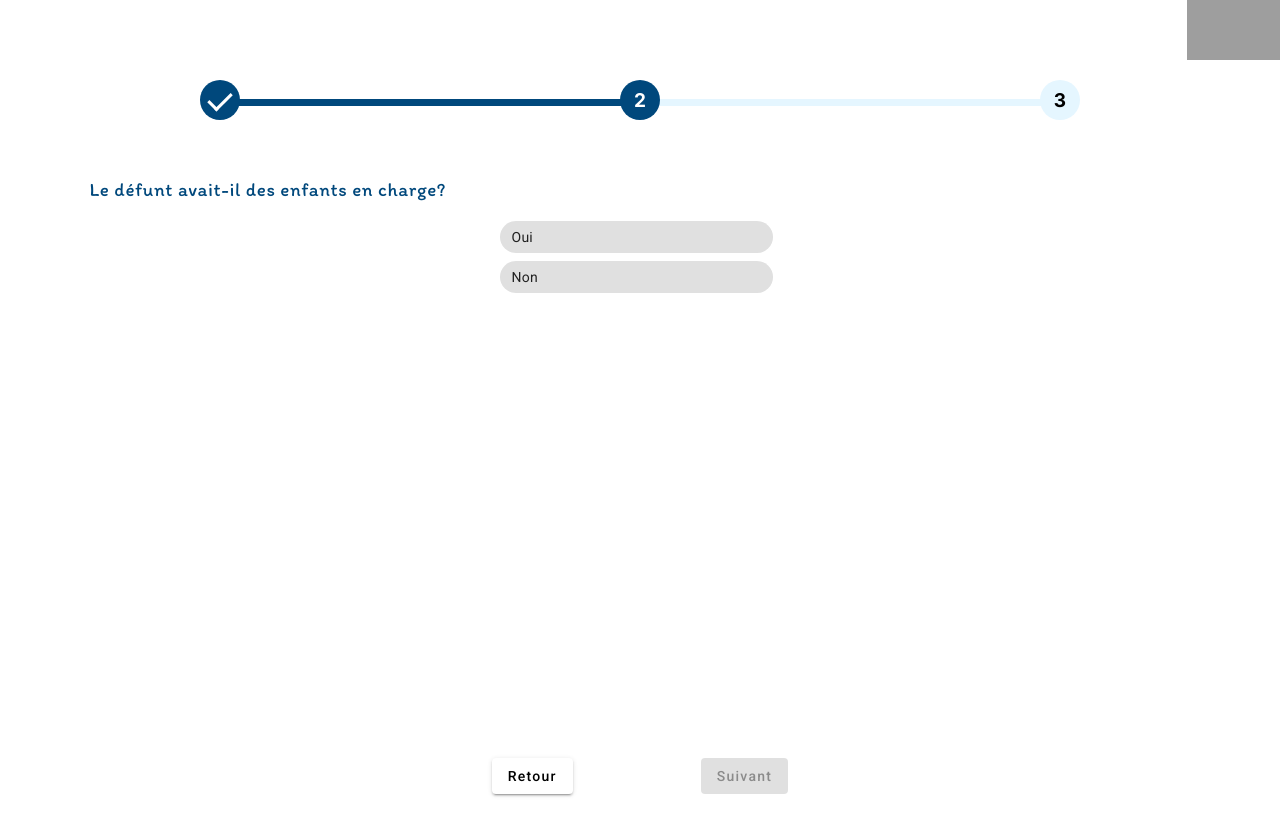
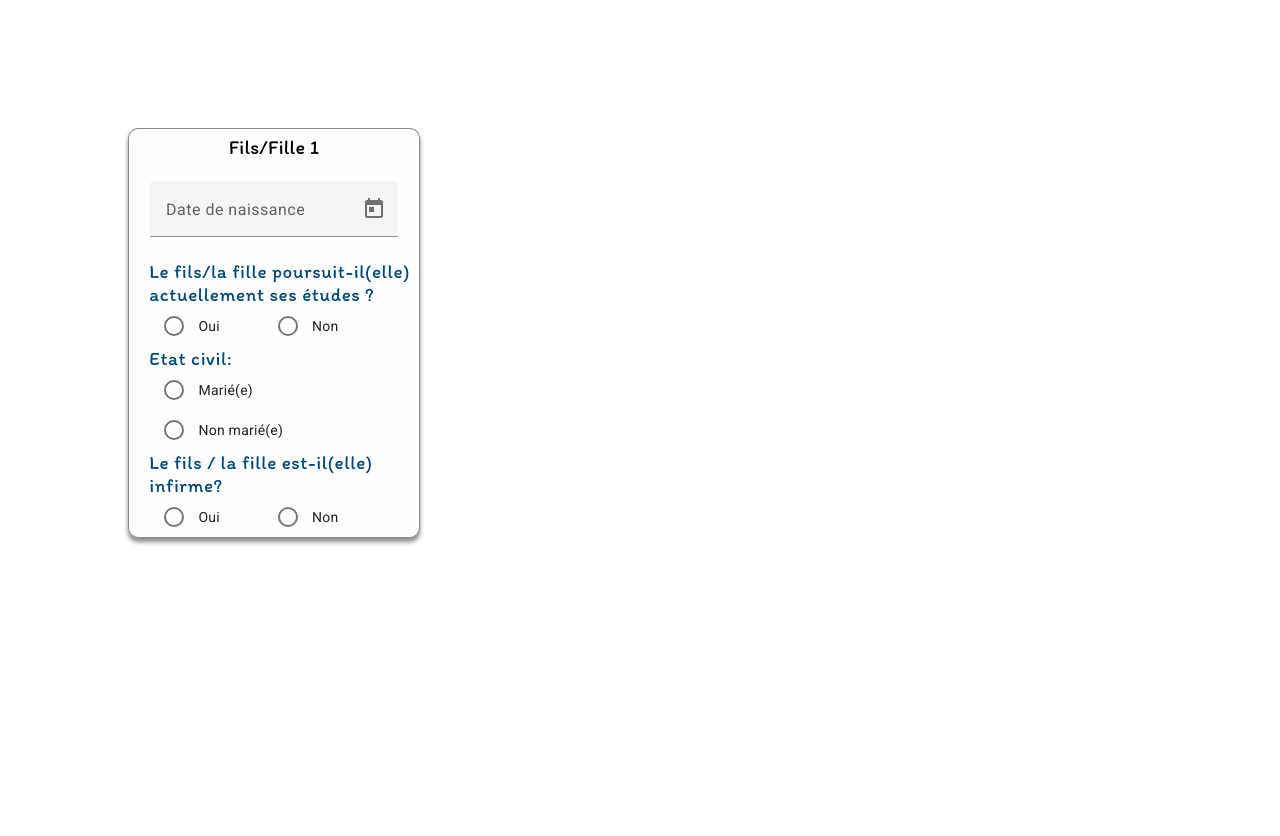
Before and after one commit to ouahlineomaima/cmr-frontend, an Angular app: page /choix-simulation in a window 1280 px wide. Shown: the top 836 px of the page. Before the commit the page ends 800 px from the top, so only its background shows below. Built offline with nearby package versions, Linux system fonts and the light colour scheme; grey boxes are pictures that could not be loaded.

Commit message:
Fixing the general layout of the child component

```diff
--- a/src/app/app.component.html
+++ b/src/app/app.component.html
@@ -5,5 +5,6 @@
   <!-- <app-timeline [classNames]="classNamesForTimeline"></app-timeline> -->
   <!-- <app-resultat></app-resultat> -->
   <!-- <app-choix-simulation></app-choix-simulation> -->
-  <app-simulation-en-ligne></app-simulation-en-ligne>
+  <!-- <app-simulation-en-ligne></app-simulation-en-ligne> -->
+  <app-enfant></app-enfant>
 </div>
--- a/src/app/components/enfant/enfant.component.css
+++ b/src/app/components/enfant/enfant.component.css
@@ -0,0 +1,56 @@
+@import url('https://fonts.googleapis.com/css2?family=Itim&display=swap');
+@import url('https://fonts.googleapis.com/css2?family=Inter:wght@100;200;300;400;500;600;700;800;900&family=Itim&display=swap');
+@import "~@angular/material/prebuilt-themes/indigo-pink.css";
+.main-container {
+    display: flex;
+    flex-direction: column;
+    align-items: center;
+    width: 18.125rem;
+    flex-shrink: 0;
+    border-radius: 0.625rem;
+    border: 1px solid rgba(0, 0, 0, 0.46);
+    background: rgba(252, 252, 252, 0.45);
+    box-shadow: 0px 4px 4px 0px rgba(0, 0, 0, 0.25), 0px 4px 4px 0px rgba(0, 0, 0, 0.25);
+    margin: 10%;
+}
+
+.title {
+    color: #000;
+    text-align: center;
+    font-family: Itim;
+    font-size: 1.25rem;
+    font-style: normal;
+    font-weight: 400;
+    line-height: normal;
+    padding: 2%;
+}
+.qst {
+    margin-top: 0.08rem;
+    align-self: flex-start;
+    margin-left: 7%;
+    color: #00487C;
+    font-family: Itim;
+    font-size: 1.1875rem;
+    font-style: normal;
+    font-weight: 400;
+    line-height: normal;
+}
+
+.radio-button{
+    align-self: flex-start;
+    margin-left: 0.5%;
+    margin-top: -1rem;
+}
+.option{
+    padding: 1.5rem;
+}
+.condition{
+    display: flex;
+    flex-direction: column;
+    justify-content: left;
+    align-self: flex-start;
+}
+.select{
+    margin-left: 7%;
+
+}
--- a/src/app/components/enfant/enfant.component.html
+++ b/src/app/components/enfant/enfant.component.html
@@ -1 +1,42 @@
-<p>enfant works!</p>
+<div class="main-container">
+    <h3 class="title">Fils/Fille {{this.sharedVariablesService.childOrder}}</h3>
+    <mat-form-field>
+        <mat-label>Date de naissance</mat-label>
+        <input matInput [matDatepicker]="picker" [(ngModel)]="selectedDateOfBirth">
+        <mat-datepicker-toggle matIconSuffix [for]="picker"></mat-datepicker-toggle>
+        <mat-datepicker #picker></mat-datepicker>
+    </mat-form-field>
+    <h4 class="qst">Le fils/la fille poursuit-il(elle) actuellement ses études ?</h4>
+    <mat-radio-group class='radio-button' aria-label="Select an option" [(ngModel)]="selectedIsCurrentlyStudying" color="primary">
+        <mat-radio-button class="option" value=true>Oui</mat-radio-button>
+        <mat-radio-button class="option" value=false>Non</mat-radio-button>
+    </mat-radio-group>
+    <h4 class="qst">Etat civil:</h4>
+    <mat-radio-group class='radio-button' aria-label="Select an option" [(ngModel)]="selectedMarialStatus" color="primary">
+        <mat-radio-button class="option" value="marié">Marié(e)</mat-radio-button>
+        <mat-radio-button class="option" value="non marié">Non marié(e)</mat-radio-button>
+    </mat-radio-group>
+    <h4 class="qst">Le fils / la fille est-il(elle) infirme?</h4>
+    <mat-radio-group class='radio-button' aria-label="Select an option" [(ngModel)]="selectedIsInfirm" color="primary">
+        <mat-radio-button class="option" value=true>Oui</mat-radio-button>
+        <mat-radio-button class="option" value=false>Non</mat-radio-button>
+    </mat-radio-group>
+    <div *ngIf="selectedIsInfirm === 'true'" class="condition">
+        <h4 class="qst">Type de l'infirmité:</h4>
+        <form>
+            <mat-form-field class="select">
+                <mat-label>Type d'infirmité:</mat-label>
+                <mat-select [(ngModel)]="selectedInfirmityType" name="infirmities">
+                    <mat-option *ngFor="let infirmity of infirmities" [value]="infirmity">
+                        {{infirmity}}
+                    </mat-option>
+                </mat-select>
+            </mat-form-field>
+        </form>
+    </div>
+
+
+
+
+
+</div>
--- a/src/app/components/enfant/enfant.component.ts
+++ b/src/app/components/enfant/enfant.component.ts
@@ -1,4 +1,5 @@
 import { Component } from '@angular/core';
+import { Child, SharedVariablesService } from 'src/app/services/shared-variables.service';
 
 @Component({
   selector: 'app-enfant',
@@ -7,4 +8,25 @@ import { Component } from '@angular/core';
 })
 export class EnfantComponent {
 
+  constructor(public sharedVariablesService: SharedVariablesService) { }
+
+  selectedDateOfBirth: Date | null = null;
+  selectedIsCurrentlyStudying: boolean | null = null;
+  selectedMarialStatus: string = '';
+  selectedIsInfirm: string | null = null;
+  selectedInfirmityType: string | null = null;
+
+
+  child = {
+    dateOfBirth: this.selectedDateOfBirth,
+    isCurrentlyStudying: this.selectedIsCurrentlyStudying,
+    marialStatus: this.selectedMarialStatus,
+    isInfirm: this.selectedIsInfirm,
+    infirmityType: this.selectedInfirmityType
+  }
+
+  infirmities: Array<string> = ['Physique', 'Mentale']
+
+
+
 }
--- a/src/app/services/shared-variables.service.ts
+++ b/src/app/services/shared-variables.service.ts
@@ -1,9 +1,22 @@
 import { Injectable } from '@angular/core';
 import { SimulationType } from '../enums/SimulationType';
+
+
+export interface Child{
+  dateOfBirth: Date;
+  isCurrentlyStudying: boolean;
+  marialStatus: String;
+  isInfirm: boolean;
+  infirmityType: string;
+
+}
 
 @Injectable({
   providedIn: 'root'
 })
+
+
+
 export class SharedVariablesService {
   cin: string = '';
   tel: string = '';
@@ -12,6 +25,9 @@ export class SharedVariablesService {
   isRetired: boolean | null = null;
   hasChildren: boolean | null = null;
   isValidMarriagePeriod: boolean | null = null;
+  children: Array<Child> = [];
+  childOrder: number = 1;
+
 
   constructor() { }
 }
```
Also changed, not shown: src/app/app.module.ts (+7 -1 lines).
